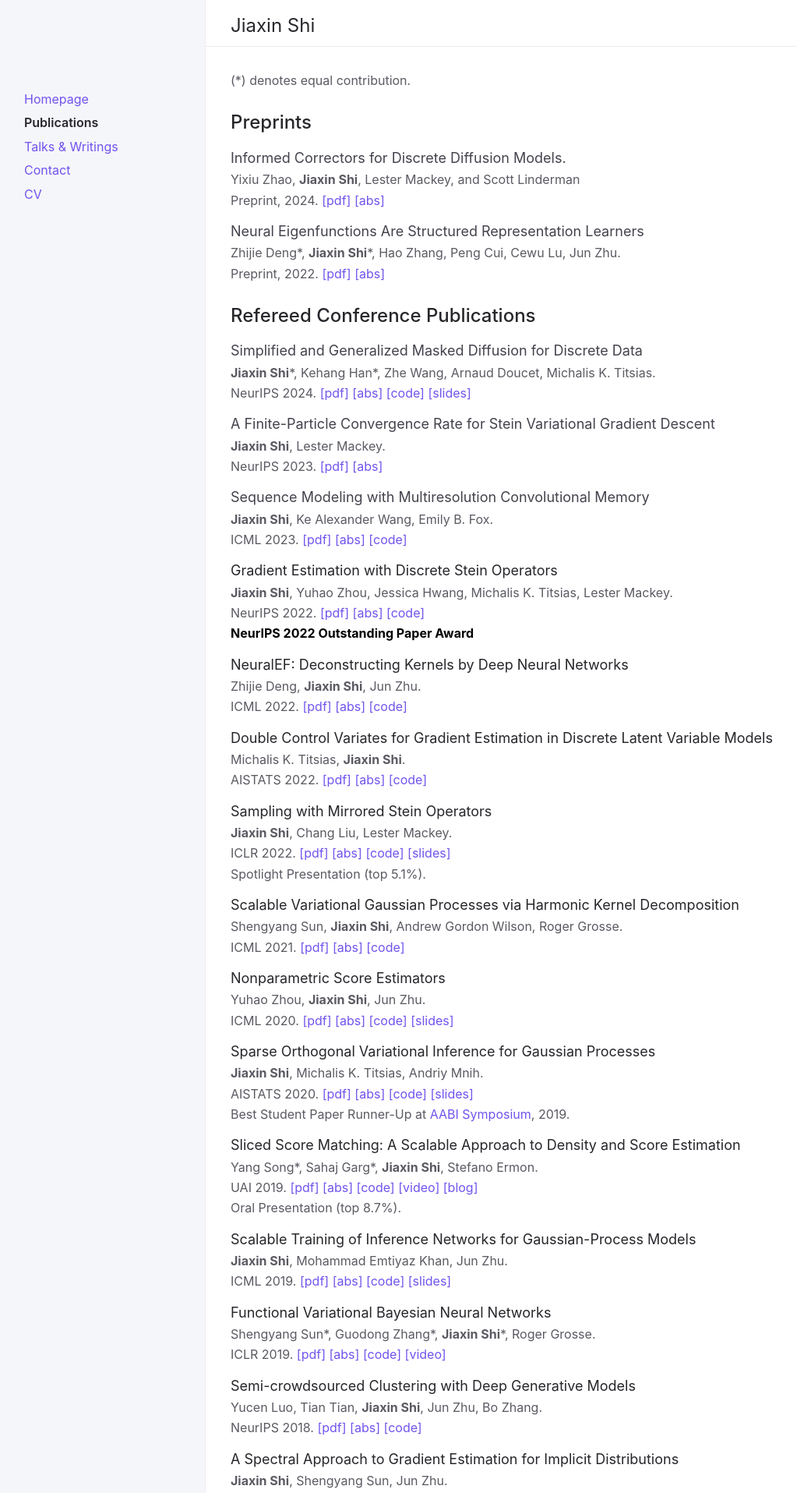
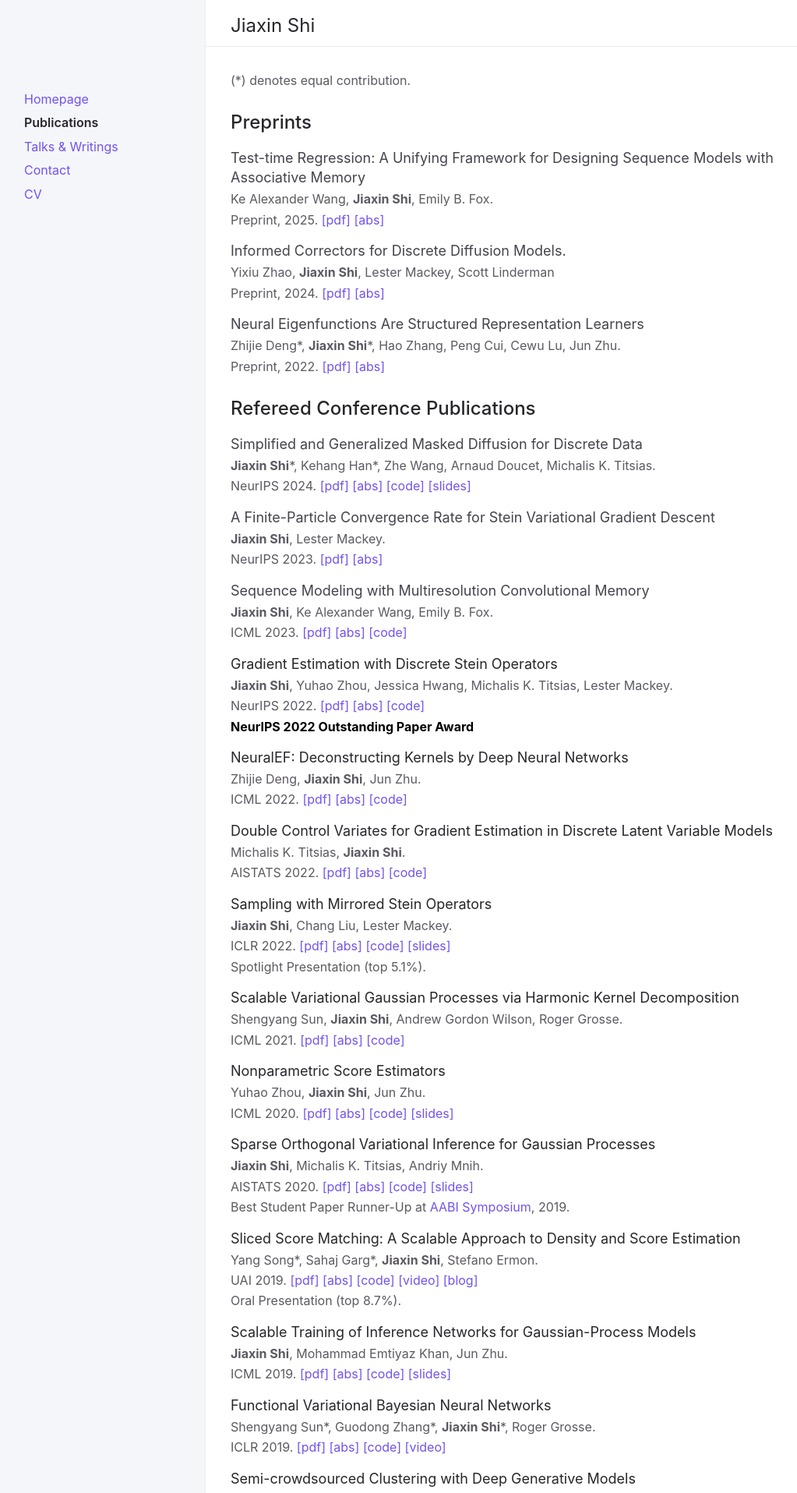
Before and after one commit to thjashin/thjashin.github.io, a Jekyll site: the page built from publications.md, in a window 1280 px wide. Shown: the top 1915 px of the page at 78% size, without its empty margins (92-1115 px from the left). Built offline with Jekyll 4.4.1, drawn with Linux system fonts in a browser that asks for light colours.

Commit message:
Update publications.md

```diff
--- a/publications.md
+++ b/publications.md
@@ -9,9 +9,17 @@ nav_order: 2
 
 ## Preprints
 
+Test-time Regression: A Unifying Framework for Designing Sequence Models with Associative Memory
+{: .fs-5 .mb-1 .text-grey-dk-200}
+Ke Alexander Wang, **Jiaxin Shi**, Emily B. Fox.
+{: .mb-1}
+Preprint, 2025.
+[[pdf]](https://arxiv.org/pdf/2501.12352.pdf)
+[[abs]](https://arxiv.org/abs/2501.12352)
+
 Informed Correctors for Discrete Diffusion Models.
 {: .fs-5 .mb-1 .text-grey-dk-200}
-Yixiu Zhao, **Jiaxin Shi**, Lester Mackey, and Scott Linderman
+Yixiu Zhao, **Jiaxin Shi**, Lester Mackey, Scott Linderman
 {: .mb-1}
 Preprint, 2024.
 [[pdf]](https://arxiv.org/pdf/2407.21243.pdf)
```
